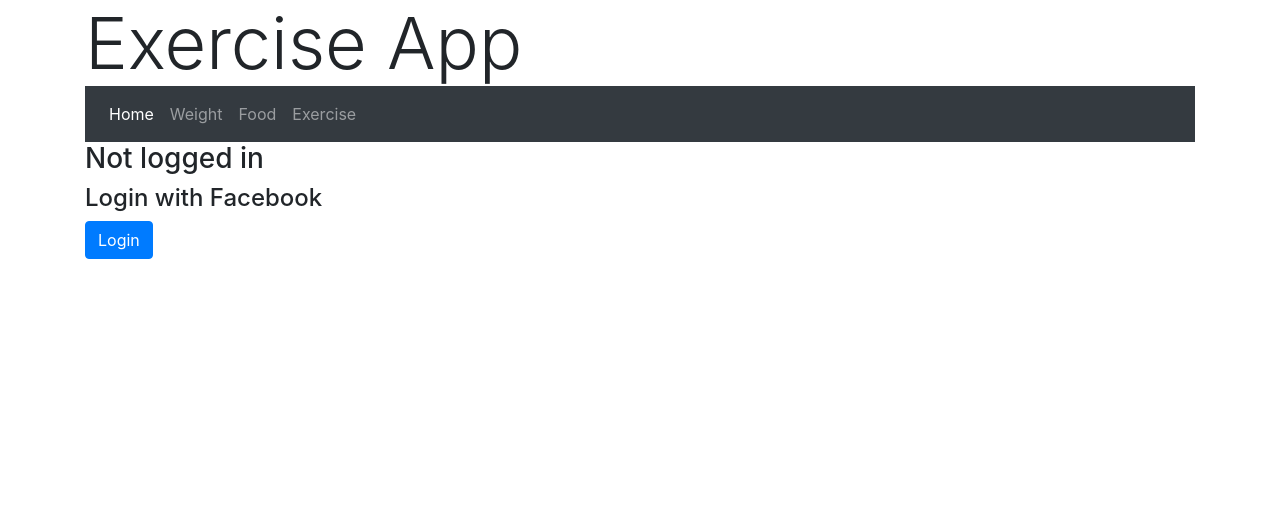
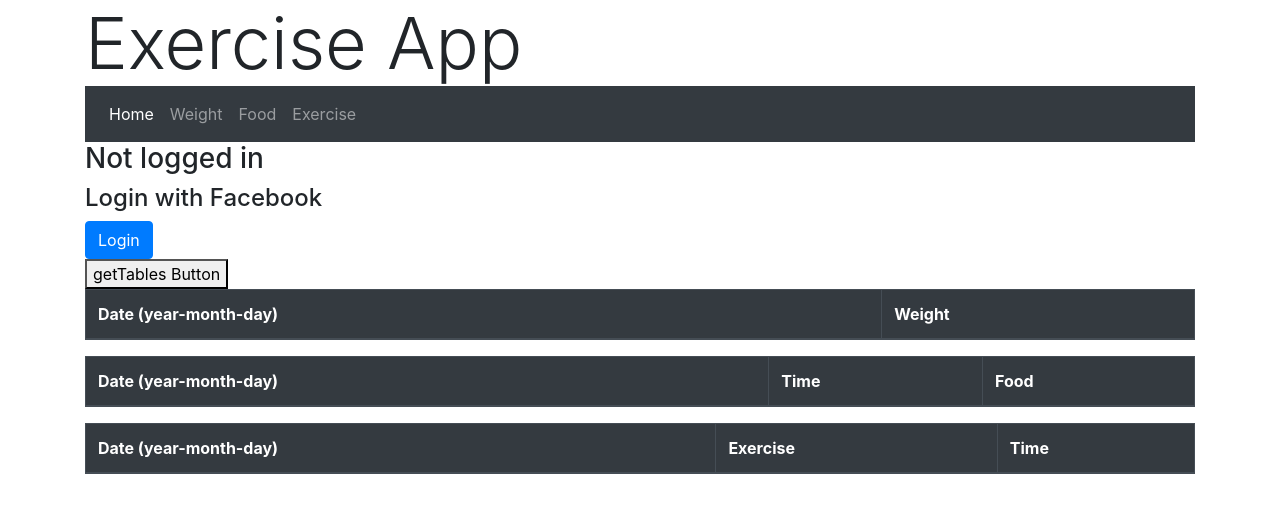
Before and after one commit to fusaroalyssa/Exercise-App, a Vue app: page / in a window 1280 px wide. Shown: the top 512 px of the page. Built offline with nearby package versions, Linux system fonts and the light colour scheme.

Commit message:
getTables in home

```diff
--- a/src/views/Home.vue
+++ b/src/views/Home.vue
@@ -26,6 +26,57 @@
   <form @submit.prevent="login" v-if="UserName() === null">
     <button type="submit" class="btn btn-primary">Login</button>
   </form>
+
+  <button @click.prevent="getState">getTables Button</button>
+
+    <table  class="table table-bordered table-primary">
+    <thead class="thead-dark">
+        <tr>
+        <th scope="col">Date (year-month-day)</th>
+        <th scope="col">Weight</th>
+        </tr>
+    </thead>
+    <tbody v-for="w in state.weight" :key="w">
+        <tr>
+        <th scope="row">{{w.date}}</th>
+        <td>{{w.weight}}</td>
+        </tr>
+    </tbody>
+    </table>
+
+    <table  class="table table-bordered table-primary">
+    <thead class="thead-dark">
+        <tr>
+        <th scope="col">Date (year-month-day)</th>
+        <th scope="col">Time</th>
+        <th scope="col">Food</th>
+        </tr>
+    </thead>
+    <tbody v-for="m in state.meal" :key="m">
+        <tr>
+        <th scope="row">{{m.date}}</th>
+        <td>{{m.mealTime}}</td>
+        <td>{{m.food}}</td>
+        </tr>
+    </tbody>
+    </table>
+
+    <table  class="table table-bordered table-primary">
+    <thead class="thead-dark">
+        <tr>
+        <th scope="col">Date (year-month-day)</th>
+        <th scope="col">Exercise</th>
+        <th scope="col">Time</th>
+        </tr>
+    </thead>
+    <tbody v-for="e in state.exercise" :key="e">
+        <tr>
+        <th scope="row">{{e.date}}</th>
+        <td>{{e.exName}}</td>
+        <td>hour: {{e.hour}} min: {{e.min}} sec: {{e.sec}}</td>
+        </tr>
+    </tbody>
+    </table>
 
 
   </div>
```
